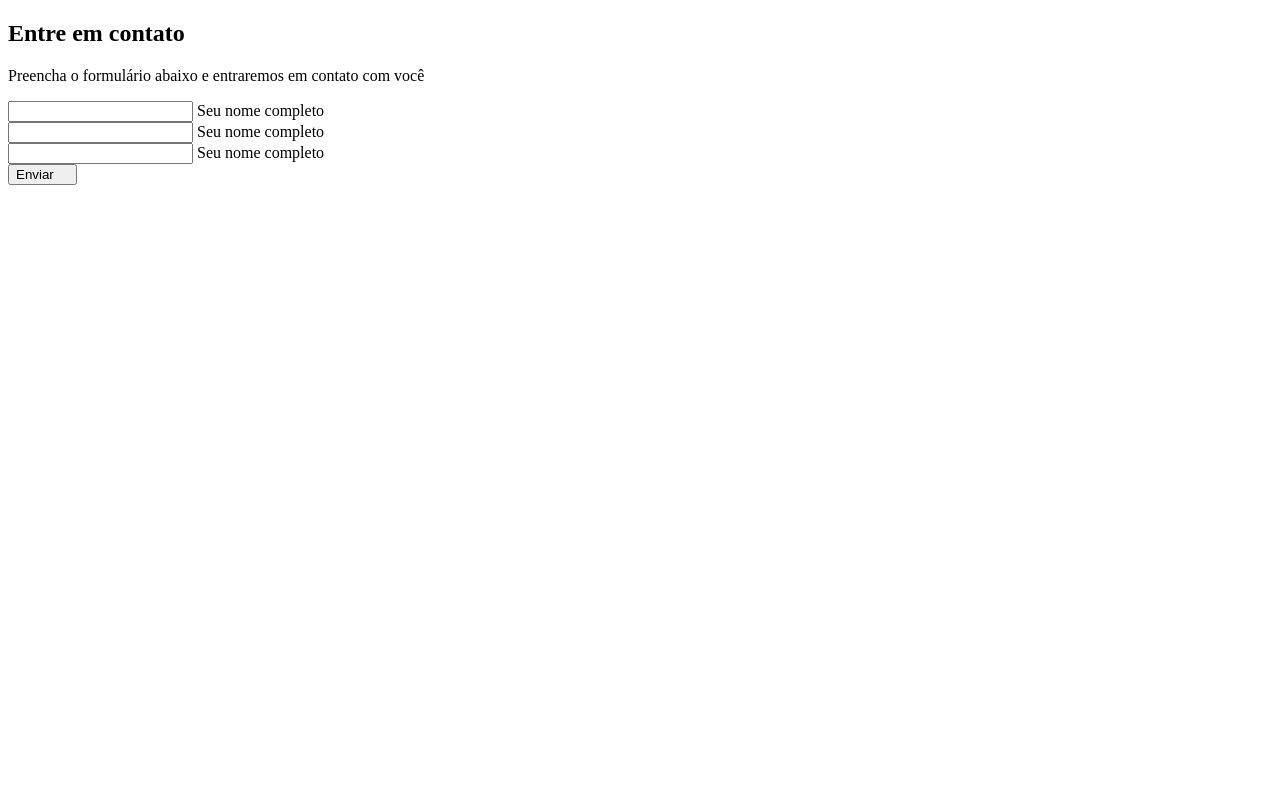
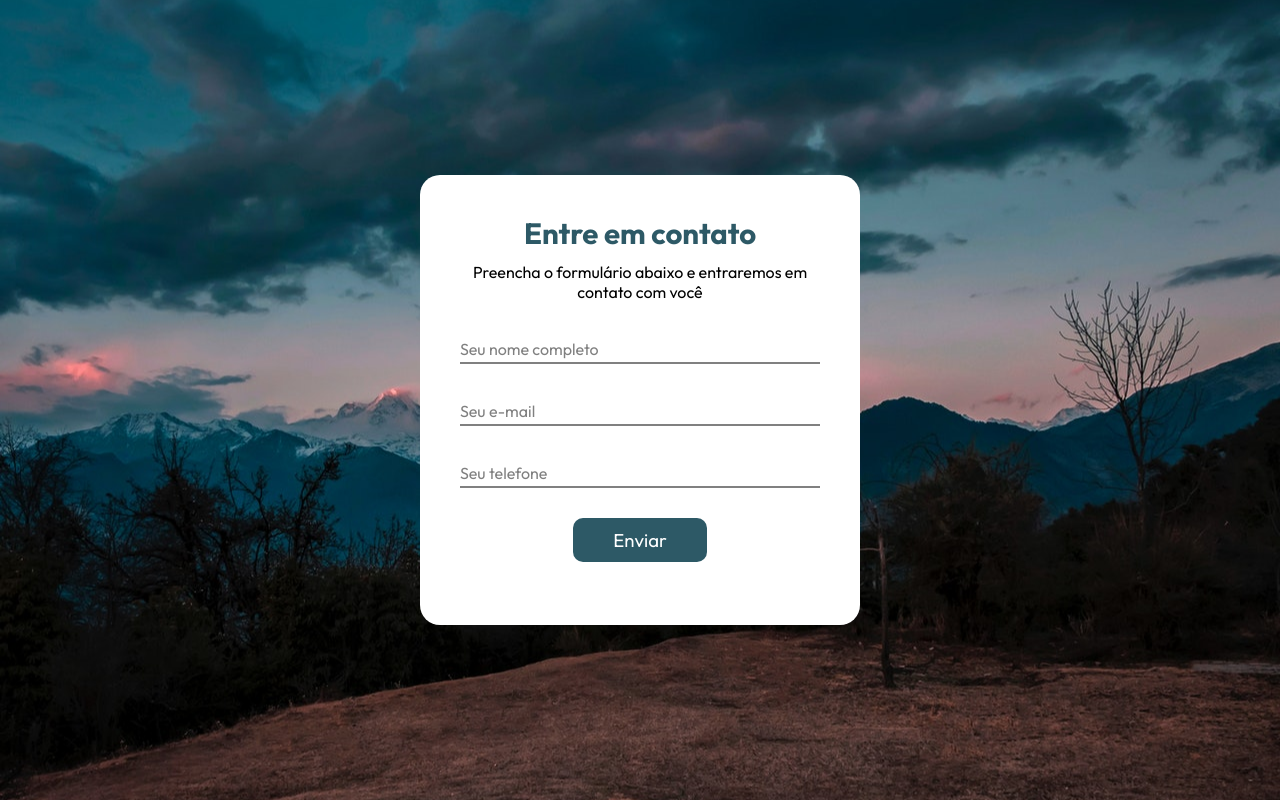
Before and after one commit to NickolasIf/formularaio5-caixa-de-textos, a plain HTML site: page index.html in a window 1280 px wide. Drawn offline with Linux system fonts and the light colour scheme.

Commit message:
Add files via upload

```diff
--- a/estilo.css
+++ b/estilo.css
@@ -1,8 +1,95 @@
+@import url('https://fonts.googleapis.com/css2?family=Outfit:wght@100;200;300;400;500;600;700;800;900&display=swap');
+
+*{
+    margin: 0;
+    padding: 0;
+    box-sizing: border-box;
+    font-family: 'Outfit', sans-serif;
+}
+
 body{
-width: 100%;
-height: 100vh;
-background-image: url(images/fundo.jpg) ;
-background-position: center;
-background-position: no-repeat;
-background-size: cover;
+    width: 100%;
+    height: 100vh;
+    background-image: url(fundo.jpg);
+    background-position: center;
+    background-repeat: no-repeat;
+    background-size: cover;
+    display: flex;
+    align-items: center;
+    justify-content: center;
 }
+
+.container{
+    max-width: 1280px;
+    margin: 0 auto;
+    padding: 6%;
+}
+
+form{
+    background: #fff;
+    max-width: 500px;
+    height: 450px;
+    padding: 40px;
+    border-radius: 20px;
+}
+
+form h1{
+    text-align: center;
+    margin-bottom: 10px;
+    color: #2D5966;
+    font-size: 22pt;
+}
+
+form p{
+    text-align: center;
+    margin-bottom: 25px;
+}
+
+form .input-single{
+    position: relative;
+    margin: 30px 0;
+}
+
+form .input-single label{
+    position: absolute;
+    left: 0;
+    bottom: 5px;
+    cursor: text;
+    transition: all 0.5s;
+    color: #808080;
+}
+
+form .input-single .input{
+    width: 100%;
+    border: 0;
+    border-bottom: 2px solid #808080;
+    padding: 5px;
+    outline: 0;
+    font-size: 16px;
+}
+
+form .input-single .input:focus{
+    border-bottom: 2px solid #2D5966;
+}
+
+form .input-single .input:focus ~ label,
+form .input-single .input:valid ~ label{
+    transform: translateY(-20px);
+    font-size: 12px;
+    color: #2D5966;
+}
+
+.btn{
+    width: 100%;
+    text-align: center;
+}
+
+form input[type=submit]{
+    padding: 10px 40px;
+    border: 0;
+    border-radius: 10px;
+    background-color: #2D5966;
+    color: #fff;
+    font-size: 14pt;
+    cursor: pointer;
+}
--- a/index.html
+++ b/index.html
@@ -1,40 +1,33 @@
 <!DOCTYPE html>
-<html lang="en">
+<html lang="pt-br">
 <head>
     <meta charset="UTF-8">
+    <meta http-equiv="X-UA-Compatible" content="IE=edge">
     <meta name="viewport" content="width=device-width, initial-scale=1.0">
+    <link rel="stylesheet" href="estilo.css">
     <title>Formulário Personalizado</title>
-    <link rel="stylesheet" href="style.css">
 </head>
 <body>
     <section class="form-container">
         <div class="container">
-    <form action="">
+            <form method="post" action="envia.php">
                 <h1>Entre em contato</h1>
                 <p>Preencha o formulário abaixo e entraremos em contato com você</p>
-        <div class="inupt-single">
-            <input type="text" name="" id="nome-box" class="input">
-            <label for="nome-box">Seu nome completo</label>
+                <div class="input-single">
+                    <input class="input" type="text" id="nome" name="nome" required autocomplete="off">
+                    <label for="nome">Seu nome completo</label>
                 </div>
-
-         <div class="inupt-single">
-            <input type="text" name="" id="nome-box" class="input">
-            <label for="nome-box">Seu nome completo</label>
+                <div class="input-single">
+                    <input class="input" type="text" id="email" name="email" required autocomplete="off">
+                    <label for="email">Seu e-mail</label>
                 </div>
-
-         <div class="inupt-single">
-            <input type="text" name="" id="nome-box" class="input">
-            <label for="nome-box">Seu nome completo</label>
+                <div class="input-single">
+                    <input class="input" type="text" id="telefone" name="telefone" required autocomplete="off">
+                    <label for="telefone">Seu telefone</label>
                 </div>
-
-         <div class="btn"><input type="submit" value="Enviar    "></div>
+                <div class="btn"><input type="submit" value="Enviar"></div>
             </form>
-        </div>
-
+        </div><!--container-->
     </section>
-
-
-
-
 </body>
 </html>
```
Also changed, not shown: fundo.jpg (added). Lines whose indentation alone changed are shown as unchanged.
